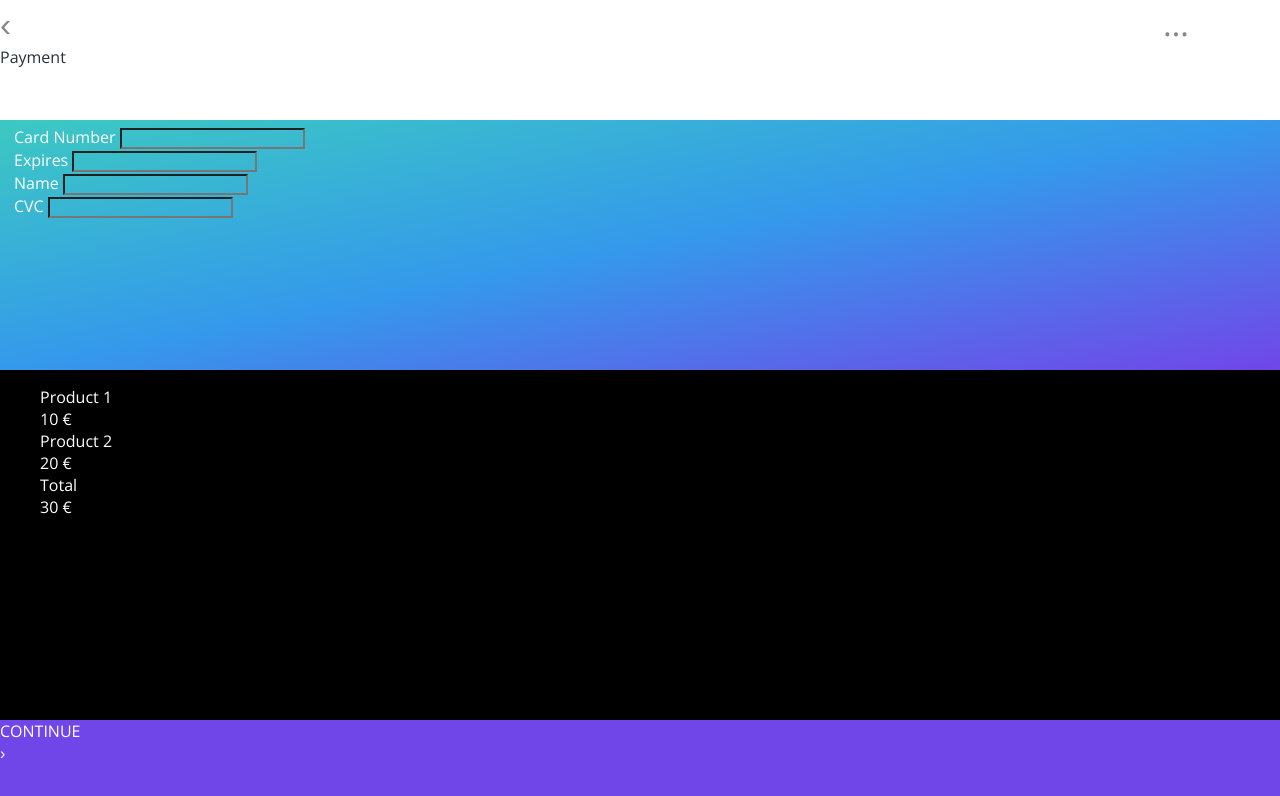
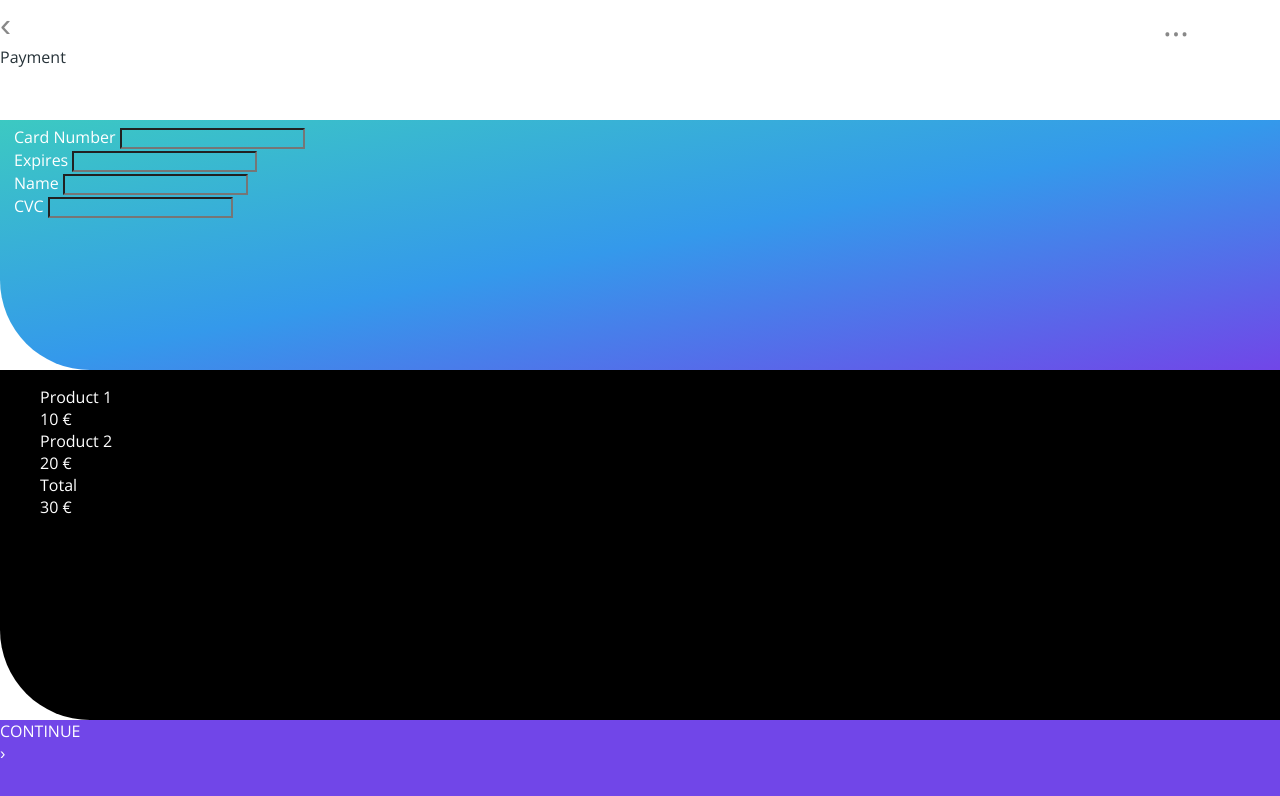
Before and after one commit to aigik/1110_2_mobile_Payment, a plain HTML site: page index.html in a window 1280 px wide. Drawn offline with nearby package versions, Linux system fonts and the light colour scheme.

Commit message:
changed border radius

```diff
--- a/style.css
+++ b/style.css
@@ -9,7 +9,8 @@ body{
 	padding: 0;
 	font-size: 16px;
 	font-family: 'Open Sans', sans-serif;
-	color: #263238;
+    color: #263238;
+    height:auto;
 }
 
 .page{
@@ -36,6 +37,11 @@ header{
    margin:0 90%;
     color:#888;
     font-size:25pt;
+}
+
+section{
+    border-bottom-left-radius: 90px;
+    overflow:hidden;
 }
 
 ul{
```
